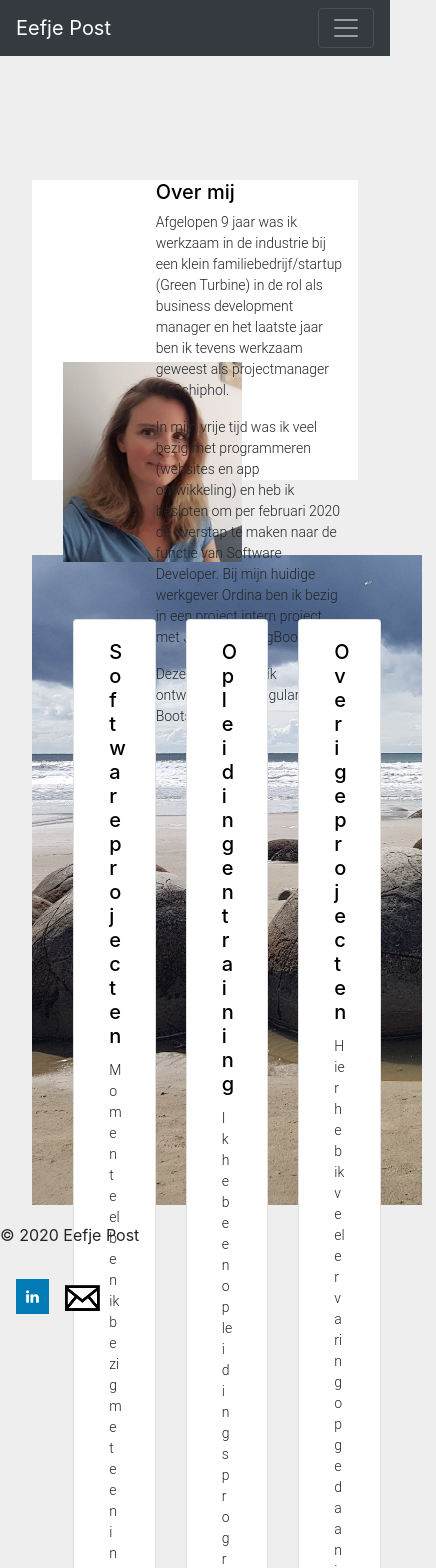
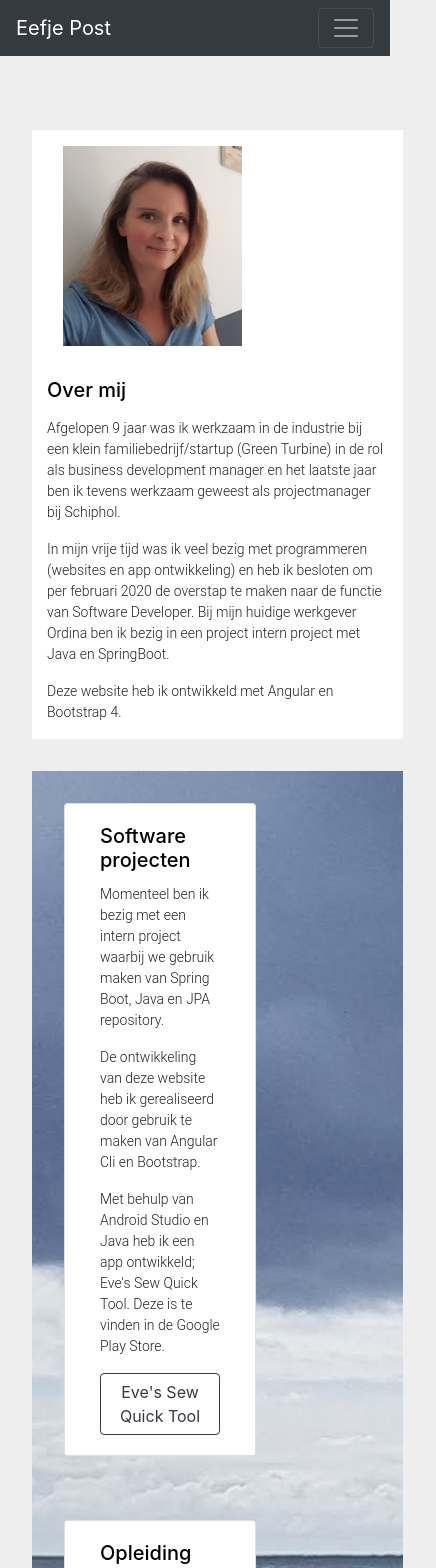
Before and after one commit to Eefjepost/Angular-Big-Idea, an Angular app: page /about in a window 390 px wide. Shown: the top 1568 px of the page, 436 px wide, since content can reach past the window. Built offline with nearby package versions, Linux system fonts and the light colour scheme.

Commit message:
second commit, all pages responsive, added function to scroll to top of page

```diff
--- a/src/app/about/about.component.css
+++ b/src/app/about/about.component.css
@@ -25,10 +25,10 @@ h2 {
   font-size: 30px;
 }
 
-.container-fluid{
-  background-color: black;
-  height: 150px;
-  align-self: start;
+.container{
+  align-self: center;
+  width:95%;
+  margin: 2rem;
 
 }
 
@@ -44,21 +44,28 @@ li {
   font-family: 'Roboto', sans-serif;
 }
 
-@media (min-width: 20em) {
-  .card-columns {
-    -webkit-column-count: 4;
-    -moz-column-count: 4;
-    column-count: 4;
-    margin-top: 4rem;
 
 
-  }
+.card {
+  width: 12rem;
+  display: flex;
+  margin: 2rem;
+}
 
-  .card {
-   width: 12rem;
+
+  .card-columns {
+    -webkit-column-count: 1;
+    -moz-column-count: 1;
+    column-count: 1;
+    display: flex;
   }
 
 
-
-
+@media (min-width: 768px) {
+  .card-columns {
+    -webkit-column-count: 3;
+    -moz-column-count: 3;
+    column-count: 3;
+    display: flex;
+  }
 }
--- a/src/app/about/about.component.html
+++ b/src/app/about/about.component.html
@@ -1,37 +1,31 @@
 <div class="jumbotron-fluid" Style="background-color:#eeeeee; background-size: cover; height:50px;">
 </div>
 
-<div class="container-fluid" style="background-color:#eeeeee; background-size: cover; height:50px">
-  <div class="row align-items-center" style="background-color:#eeeeee;">
-  </div>
-</div>
 
 
-    <div class="jumbotron-fluid" style="margin-bottom:0rem; height:375px; background-color:#eeeeee">
-    <div class="container-fluid" style="align-self: start; margin:2rem">
-      <div class="row align-items-center" style="background-color: white; height:300px">
-        <div class="col-4">
-          <img src='./assets/images/eef3.jpg' style="height: 200px; margin:1rem">
+    <div class="container">
+      <div class="row" style="background-color: white">
+        <div class="col-sm-4 mx-auto" style="background-color: white">
+          <img class="img-responsive" src='./assets/images/eef3.jpg' style="height: 200px; margin:1rem">
         </div>
-        <div class="col-8">
-          <h3 class='mx-auto'>Over mij</h3>
+        <div class="col-sm-8" style="background-color: white">
+          <h3 class='mx-auto' style=" margin:1rem">Over mij</h3>
           <p>Afgelopen 9 jaar was ik werkzaam in de industrie bij een klein familiebedrijf/startup (Green Turbine) in de rol als business development manager en het laatste jaar ben ik tevens werkzaam geweest als projectmanager bij Schiphol.</p>
           <p>In mijn vrije tijd was ik veel bezig met programmeren (websites en app ontwikkeling) en heb ik besloten om per februari 2020 de overstap te maken naar de functie van Software Developer. Bij mijn huidige werkgever Ordina ben ik bezig in een project intern project met Java en SpringBoot.</p>
           <p>Deze website heb ik ontwikkeld met Angular en Bootstrap 4.</p>
         </div>
       </div>
     </div>
-    </div>
 
 
-<div class="jumbotron-fluid" style="height:700px; background-color: #eeeeee;">
-  <div class="container-fluid" style="height:650px; align-items: center; background-image: url('./assets/images/boulders.jpg'); background-size: cover; margin:2rem">
-
-    <div class="card-columns mx-auto d-flex justify-content-center col-12">
 
 
-        <div class="card col-3" >
-        <div class="card-body d-flex flex-column">
+  <div class="container" style="background-image: url('./assets/images/boulders.jpg'); background-size: cover">
+
+    <div class="row">
+
+        <div class="card col-sm-3">
+        <div class="card-body">
           <h3 class="card-title">Software projecten</h3>
           <p> Momenteel ben ik bezig met een intern project waarbij we gebruik maken van Spring Boot, Java en JPA repository.<p>
           <p> De ontwikkeling van deze website heb ik gerealiseerd door gebruik te maken van Angular Cli en Bootstrap.</p>
@@ -40,11 +34,10 @@
         </div>
       </div>
 
-      <div class="col-1">
-      </div>
 
 
-      <div class="card col-3">
+
+      <div class="card col-sm-3">
         <div class="card-body">
           <h3 class="card-title">Opleiding en training</h3>
           <p> Ik heb een opleidingsprogramma doorlopen waarbij de volgende trainingen aan bod kwamen:</p>
@@ -66,12 +59,10 @@
         </div>
       </div>
 
-      <div class="col-1">
-      </div>
 
 
-        <div class="card col-3">
-          <div class="card-body d-flex flex-column">
+        <div class="card col-sm-3">
+          <div class="card-body">
             <h3 class="card-title">Overige projecten</h3>
             <p>Hier heb ik veel ervaring opgedaan in business development; van het uitwerken van een idee tot het opzetten van haalbare business cases en projectconsortia.
             <p>Daarnaast heb ik veel ervaring in projectmanagement, documentatie en eindverantwoording opgedaan. </p>
@@ -82,4 +73,3 @@
     </div>
 
 </div>
-</div>
--- a/src/app/about/about.component.ts
+++ b/src/app/about/about.component.ts
@@ -10,6 +10,7 @@ export class AboutComponent implements OnInit {
   constructor() { }
 
   ngOnInit(): void {
+    window.scrollTo(0, 0);
   }
 
 }
--- a/src/app/home/home.component.html
+++ b/src/app/home/home.component.html
@@ -24,14 +24,14 @@
     <div class="container" style="margin-top: 5rem">
     <div class="row" style="background-color: white;">
       <div class="col-sm-4 mx-auto" style="background-color: white">
-        <img class="img-responsive" src='./assets/images/greenlinks.jpg' style="width: 100%; margin-top: 2rem;">
+        <img class="img-responsive" src='./assets/images/greenlinks.jpg' style="width: 100%; margin-top: 2rem; margin-bottom: 2rem;">
       </div>
       <div class="col-sm-8" style="background-color: white;">
         <h3 class='mx-auto' style="margin: 2rem">Software Ontwikkeling</h3>
         <p>Ik ben vaardig in het ontwikkeling van apps voor o.a. Android toepassingen. In juli 2018 heb ik mijn eerste Android app in de Google play store gepubliceerd, <a href="https://tinyurl.com/y2vc2lnq" style="color: #538d40">klik hier</a> voor meer informatie. Meer over de totstandkoming van deze app, lees je <a href="appdevelopment.html" style="color: #538d40"> hier</a>.
         <p>Momenteel ben ik bezig in een project intern project bij mij werkgever met Java en SpringBoot.</p>
         <p>Deze website heb ik ontwikkeld met Angular en Bootstrap.</p>
-        <p> <a href="About.html"><button class="btn btn-outline-dark">Meer informatie</button></a></p>
+        <p> <a [routerLink]="['about']"><button class="btn btn-outline-dark">Meer informatie</button></a></p>
 
     </div>
     </div>
@@ -46,7 +46,7 @@
     <div class="col-sm-8" style="background-color: white;">
       <h3 class='mx-auto' style="margin: 2rem">Ontwikkeling en advies</h3>
       <p> Ik ben <a href="https://www.scrum.org/certificates/476274" style="color: #538d40">PSM I gecertificeerd </a> en heb tevens ca. 9 jaar project management/business development ervaring in startups. Hierdoor ben ik tevens vaardig in het mobiliseren van partijen, zoeken van samenwerkingen tot het uitwerken van een idee tot een concreet project. </p>
-      <p> <a href="About.html"><button class="btn btn-outline-dark">Meer informatie</button></a></p>
+      <p> <a [routerLink]="['about']"><button class="btn btn-outline-dark">Meer informatie</button></a></p>
 
     </div>
   </div>
--- a/src/app/projects/projects.component.css
+++ b/src/app/projects/projects.component.css
@@ -167,3 +167,39 @@ p {
   display: block;
   background-color: white;
 }
+
+@media (max-width: 767px) {
+  ul.timeline:before {
+    left: 40px;
+  }
+
+  ul.timeline > li > .timeline-panel {
+    width: calc(100% - 90px);
+    width: -moz-calc(100% - 90px);
+    width: -webkit-calc(100% - 90px);
+  }
+
+  ul.timeline > li > .timeline-badge {
+    left: 15px;
+    margin-left: 0;
+    top: 16px;
+  }
+
+  ul.timeline > li > .timeline-panel {
+    float: right;
+  }
+
+  ul.timeline > li > .timeline-panel:before {
+    border-left-width: 0;
+    border-right-width: 15px;
+    left: -15px;
+    right: auto;
+  }
+
+  ul.timeline > li > .timeline-panel:after {
+    border-left-width: 0;
+    border-right-width: 14px;
+    left: -14px;
+    right: auto;
+  }
+}
--- a/src/app/projects/projects.component.html
+++ b/src/app/projects/projects.component.html
@@ -11,16 +11,15 @@
 
 
     <li class="dropdown">
-      <div class="timeline-badge info">2018</div>
+      <div class="timeline-badge info">2020</div>
       <div class="timeline-panel">
         <div class="timeline-heading">
-          <h4 class="timeline-title">Android Studio project</h4>
-          <p><small class="text-muted"><i class="glyphicon glyphicon-time"></i>2018</small></p>
+          <h4 class="timeline-title">Switch naar Software Developer's functie</h4>
+          <p><small class="text-muted"><i class="glyphicon glyphicon-time"></i>2020</small></p>
         </div>
         <div class="timeline-body">
-          <p>Op dit moment ben ik bezig met een nieuw project in Android studio (Java). Helaas kan ik daar op dit moment nog niets over prijsgeven.</p>
-          <p>Daarnaast verblijf ik een jaar in het buitenland en ben ik in Augustus 2019 weer beschikbaar voor projecten.</p>
-
+          <p>Na een wereldreis met mijn gezin in 2018/2019 ben ik bij Ordina terecht gekomen en heb ik een professionals programma doorlopen voor de functie van Software Developer. </p>
+          <p>Momenteel ben ik in diverse projecten bezig waar Java, SpringBoot, Angular, JPA en Postgress bij komt kijken. Deze website is mijn eerste 'try-out' met Angular (Cli).</p>
         </div>
       </div>
     </li>
@@ -34,7 +33,7 @@
         </div>
         <div class="timeline-body">
           <p>Naast mijn werk ben ik mijzelf gaan verdiepen in Javascript, Java, Android Studio en SQLite in het tweede deel van 2017.</p>
-          <p>Eind 2017 ben ik tevens gestart met de ontwikkeling van een Android App: "Eve's SewQuickTool". Deze heb ik in juli 2018 gepubliceerd in de Google App Store.</p>
+          <p>In juli 2018  heb ik een android app gepubliceerd in de Google Play Store: "Eve's Sew QuickTool".</p>
           <p>Daarnaast heb ik  in dit jaar deze website gerealiseerd door mijzelf verder te verdiepen in Bootstrap.</p>
           <p> Meer informatie over deze switch vind je <a href="http://www.thebigidea.nl/appdevelopment.html" style="color: #538d40" target="_blank">hier.</a></p>
 
@@ -47,7 +46,7 @@
       <div class="timeline-badge warning">2017</div>
       <div class="timeline-panel">
         <div class="timeline-heading">
-          <h4 class="timeline-title">Pilot Project Green Turbine - Waterschappen</h4>
+          <h4 class="timeline-title">Pilot Project Waterschappen</h4>
           <p><small class="text-muted"><i class="glyphicon glyphicon-time"></i> Oktober 2015-september 2017</small></p>
         </div>
         <div class="timeline-body">
@@ -66,13 +65,13 @@
       <div class="timeline-panel">
         <div class="timeline-heading">
 
-          <h4 class="timeline-title">Haalbaarheidsonderzoek Green Turbine- scheepvaart - Horizon 2020 project</h4>
+          <h4 class="timeline-title">Onderzoek haalbaarheid scheepvaart - Horizon 2020 project</h4>
           <p><small class="text-muted"><i class="glyphicon glyphicon-time"></i> 2015- 2016</small></p>
 
         </div>
         <div class="timeline-body">
 
-          <p>Een haalbaarheidsonderzoek naar de kansen en mogelijkheden van een Green Turbine restwarmte systeem in de baggervaart en binnenvaart. Deze studie omvatte een technische validatie van het Green Turbine systeem en een marktonderzoek gericht op de eerder genoemde markten.</p>
+          <p>Onderzoek haalbaarheid van een Green Turbine restwarmte systeem in de baggervaart en binnenvaart. Deze studie omvatte een technische validatie van het Green Turbine systeem en een marktonderzoek gericht op de eerder genoemde markten.</p>
           <p> Samen met het team van AE Magnetics BV heb ik de aanvraag geschreven, projectmanagement uitgevoerd en was ik verantwoordelijk voor de eindverantwoording. </p>
 
         </div>
--- a/src/app/projects/projects.component.ts
+++ b/src/app/projects/projects.component.ts
@@ -17,6 +17,7 @@ export class ProjectsComponent implements OnInit {
 
   onBack(): void {
     this.router.navigate(['/home']);
+    window.scrollTo(0, 0);
   }
 
 }
```
